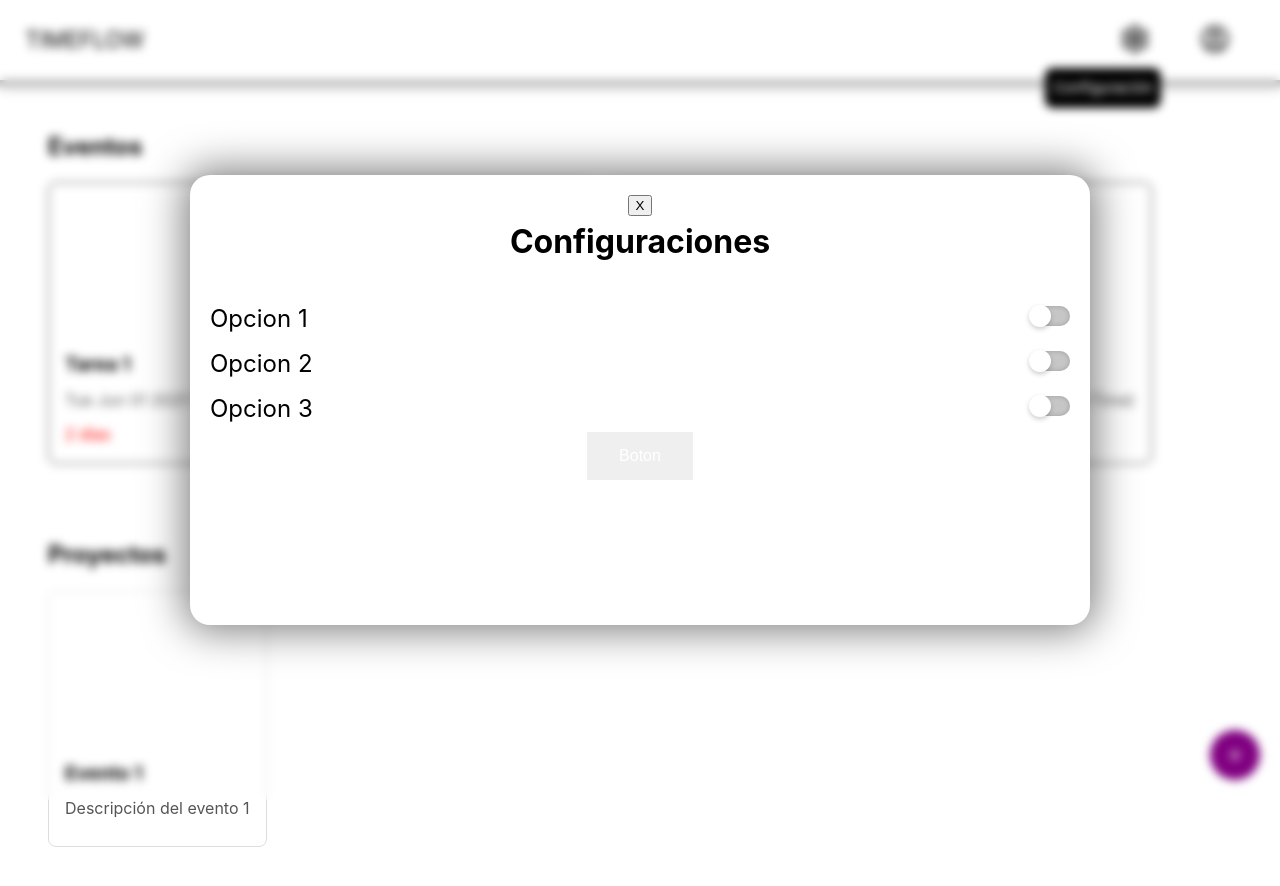
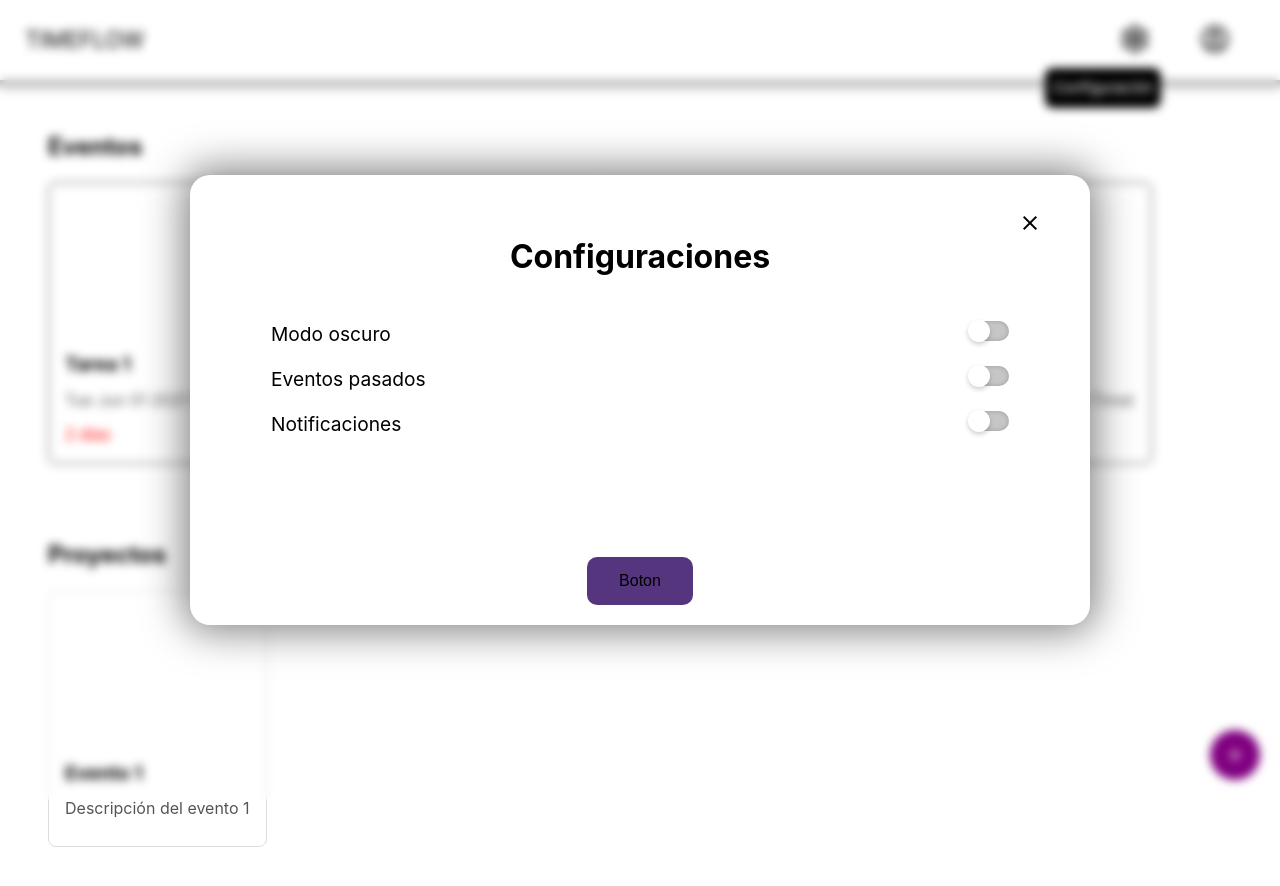
Before and after one commit to jdnaranjo1411/ProyectoUsabilidad, a Vue app in the folder timeFlow/: page / in a window 1280 px wide. Both pictures are taken after a click on the button "settings". Shown: the top 886 px of the page. Built offline with nearby package versions, Linux system fonts and the light colour scheme.

Commit message:
arreglo popup configuraciones

```diff
--- a/timeFlow/src/assets/base.css
+++ b/timeFlow/src/assets/base.css
@@ -7,6 +7,7 @@
   --color-border: #2a2a2a;
   --color-shadow1: rgba(0, 0, 0, 0.5);
   --color-buttonPrimary: #55357e;
+  --color-buttonPrimaryHover: #6c4ba0;
 }
 
 
--- a/timeFlow/src/components/Atoms/Boton1.vue
+++ b/timeFlow/src/components/Atoms/Boton1.vue
@@ -19,14 +19,17 @@ export default {
 </template>
 <style scoped>
 .Boton1 {
-    background-color: var(color-buttonPrimary);
+    background-color: var(--color-buttonPrimary);
     border: none;
-    color: white;
     padding: 15px 32px;
     text-align: center;
     text-decoration: none;
     display: inline-block;
     font-size: 16px;
+    border-radius: 10px;
+}
+.Boton1:hover {
+    background-color: var(--color-buttonPrimaryHover);
 }
 
 </style>
--- a/timeFlow/src/components/Atoms/Checkbox.vue
+++ b/timeFlow/src/components/Atoms/Checkbox.vue
@@ -36,10 +36,10 @@ export default {
     height: 20px;
     -webkit-appearance: none;
     background: #c6c6c6;
-    outline: none;
     border-radius: 20px;
     box-shadow: inset 0 0 5px rgba(0,0,0,0.2);
     transition: .5s ease;
+
 }
 
 .centro__input:checked{
@@ -58,13 +58,17 @@ export default {
     background: #fff;
     box-shadow: 0 2px 5px rgba(0,0,0,0.2);
     transition: .5s ease;
+
 }
 .centro__input:checked::before{
     left: 20px;
 }
 
+
 .centro__input:focus{
-    outline: 2px solid #333;
-    outline-offset: 15px;
+    outline: 2px solid var(--color-border);
+    outline-offset: 6px;
+    transition: none;
+
 }
 </style>
--- a/timeFlow/src/components/Molecules/LabelCheckbox.vue
+++ b/timeFlow/src/components/Molecules/LabelCheckbox.vue
@@ -51,7 +51,7 @@ export default {
 }
 .label-checkbox__label {
     flex-grow: 1;
-    font-size: 1.5rem;
+    font-size: 1.2rem;
     width: 80%;
 }
 
--- a/timeFlow/src/components/Organisms/Configuraciones.vue
+++ b/timeFlow/src/components/Organisms/Configuraciones.vue
@@ -12,17 +12,22 @@ export default {
 
 <template>
     <form>
-        <button @click.prevent="$emit('button-close')" class="closeButton">X</button>
+        <button @click.prevent="$emit('button-close')" class="closeButton">
+            <span class="material-symbols-outlined">close</span>
+        </button>
         <h1 class="labelConfiguraciones">Configuraciones</h1>
-        <LabelCheckbox :name="'eventosPasados'">
-            Opcion 1
+        <div class="ContenedorOpciones">
+        <LabelCheckbox :name="'ModoOscuro'">
+            Modo oscuro
         </LabelCheckbox>
-        <LabelCheckbox :name="'eventosPasados'">
-            Opcion 2
+        <LabelCheckbox :name="'EventosPasados'">
+            Eventos pasados
+
         </LabelCheckbox>
-        <LabelCheckbox :name="'eventosPasados'">
-            Opcion 3
+        <LabelCheckbox :name="'Noticicaciones'">
+            Notificaciones
         </LabelCheckbox>
+        </div>
         <Boton1 :name="'Guardar'"></Boton1>
     </form>
 </template>
@@ -36,7 +41,7 @@ form {
     min-width: 330px;
     width: 80%;
     height: 450px;
-    padding: 20px;
+    padding: 20px 40px;
     z-index: 1;
     box-shadow: 0 0 40px 6px var(--color-shadow1);
     border-radius: 20px;
@@ -47,4 +52,34 @@ form {
     font-weight: bold;
     margin-bottom: 30px;
 }
+
+.closeButton {
+    display: flex;
+    justify-content: center;
+    align-items: center;
+    color: var(--color-text);
+    aspect-ratio: 1/1;
+    position: relative;
+    top: 10px;
+    right: calc(-50% + 20px);
+    border-radius: 50%;
+    background-color: transparent;
+    border: none;
+}
+.closeButton:hover {
+    background-color: var(--color-shadow1);
+}
+
+
+.closeButton:hover .material-symbols-outlined {
+    font-weight: bolder;
+
+}
+.ContenedorOpciones{
+    display: flex;
+    flex-direction: column;
+    height: 100%;
+    width: 90%;
+}
+
 </style>
--- a/timeFlow/src/components/Pages/EventPage.vue
+++ b/timeFlow/src/components/Pages/EventPage.vue
@@ -26,7 +26,7 @@ export default {
 
 <template>
   <Header @button-clicked-settings-h = "toggleSettings()"/>
-    <Dashboard :upcomingEvents="upcomingEvents" :projects="projects" />
+    <Dashboard :upcomingEvents="upcomingEvents" :projects="projects"  />
     <ConfiguracionesPopUp v-if="showPopupSettings" @button-close= "toggleSettings()"/>
 
 
--- a/timeFlow/src/components/Templates/ConfiguracionesPopUp.vue
+++ b/timeFlow/src/components/Templates/ConfiguracionesPopUp.vue
@@ -9,8 +9,7 @@ export default {
 
 <template>
     <div class = "blurredBackground">
-        <Configuraciones></Configuraciones>
-
+        <Configuraciones @button-close="$emit('button-close')" ></Configuraciones>
 
     </div>
 </template>
```
